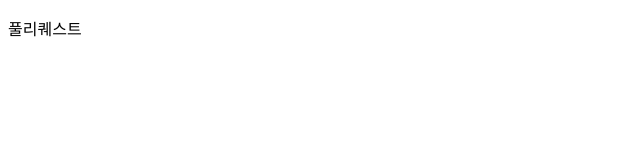
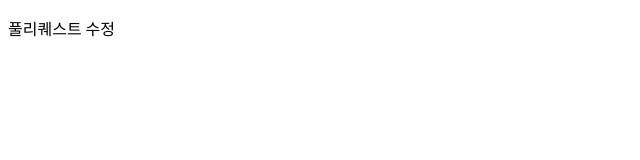
Before and after one commit to P-Taeyoung/GitTest, a plain HTML site: page index.html in a window 1280 px wide. Shown: the full height of the page, 0-640 px from the left. Drawn offline with Linux system fonts and the light colour scheme.

Commit message:
vs에서 커밋

```diff
--- a/index.html
+++ b/index.html
@@ -7,7 +7,7 @@
 </head>
 <body>
     <p>
-        풀리퀘스트
+        풀리퀘스트 수정
     </p>
 </body>
 </html>
```
